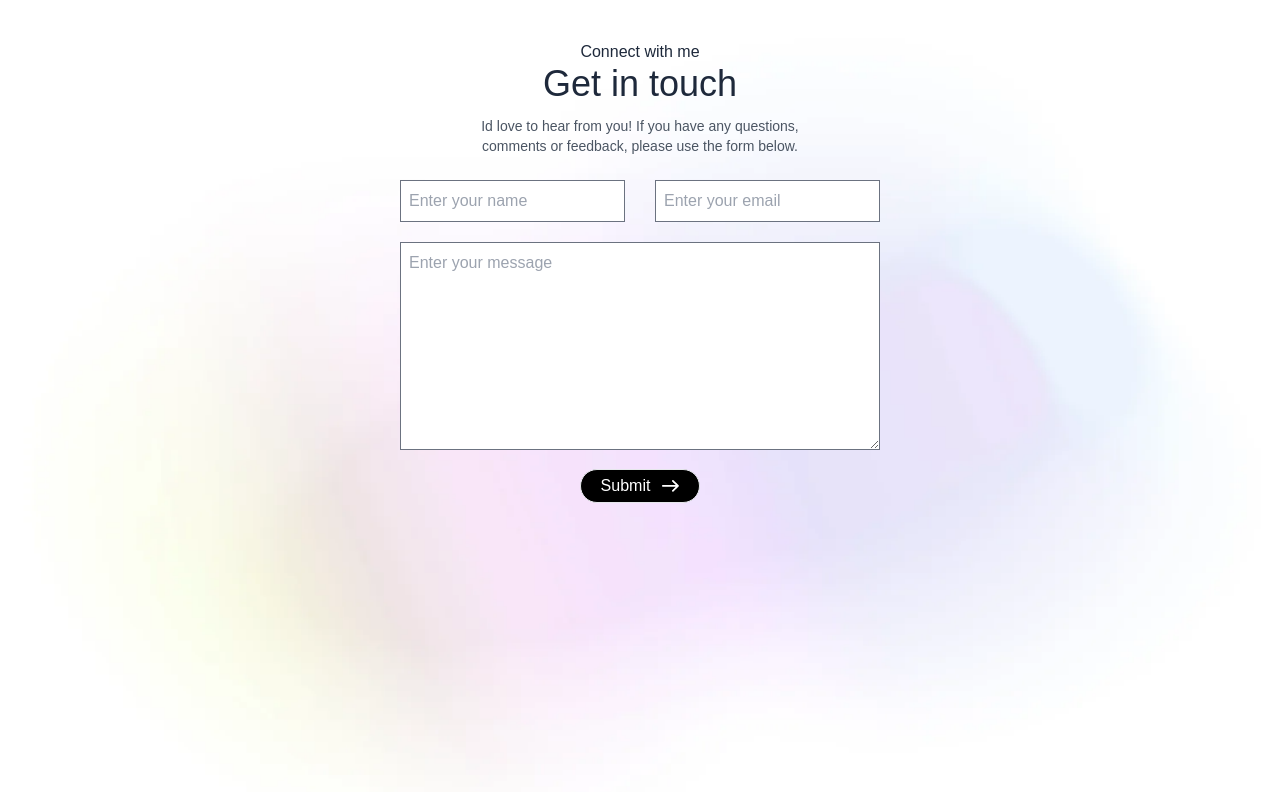
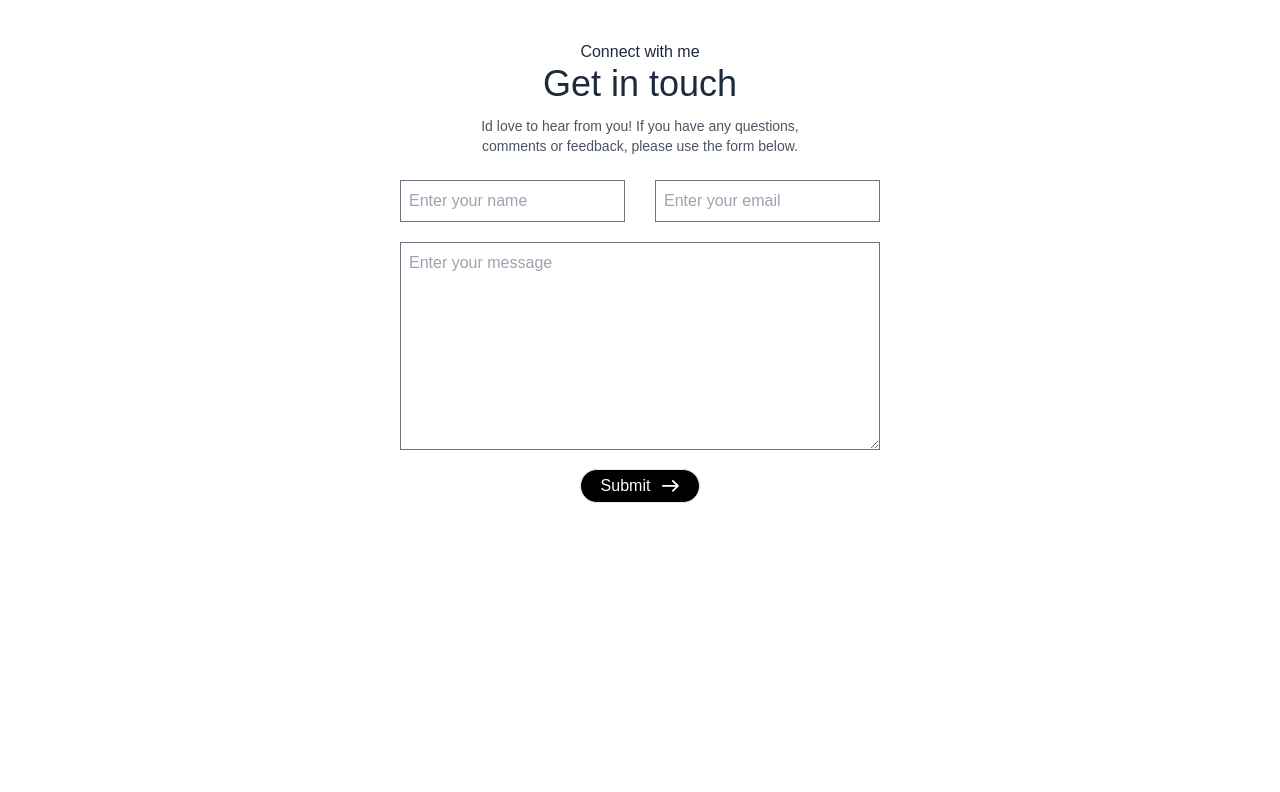
Before and after one commit to ATechproC/portfolio, a Next.js app: page / in a window 1280 px wide. Shown: the top 792 px of the page. Built offline with nearby package versions, Linux system fonts and the light colour scheme.

Commit message:
update contact section

```diff
--- a/src/components/Contact.tsx
+++ b/src/components/Contact.tsx
@@ -6,10 +6,7 @@ import { assets } from "../assets/assets";
 export default function Contact() {
     return (
         <>
-            <div className="fixed top-0 bottom-0 left-0 right-0 -z-1">
-                <Image className="w-full h-full" draggable={false} src={assets.header_bg_color} alt="" />
-            </div>
-            <div className="relative py-10 m-auto text-center w-[480px]">
+            <div className="py-10 m-auto text-center w-[480px] bg-no-repeat bg-cover">
                 <p className="text-slate-800">Connect with me</p>
                 <h1 className="text-4xl text-slate-800">Get in touch</h1>
                 <p className="w-2/3 m-auto mt-3 text-sm text-gray-600">
```
